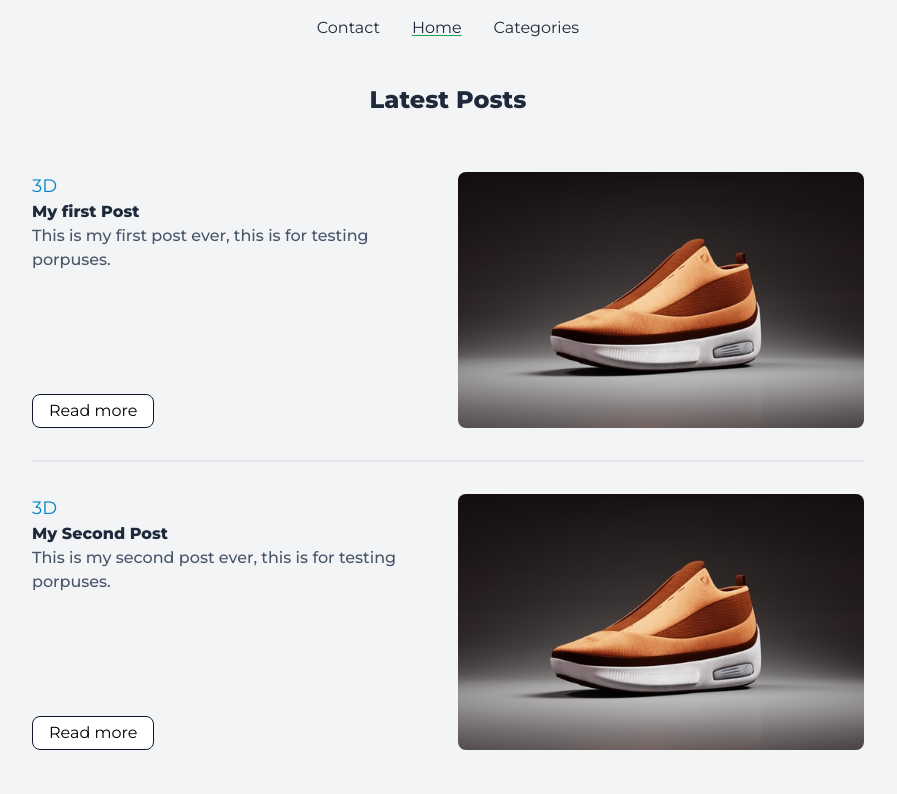
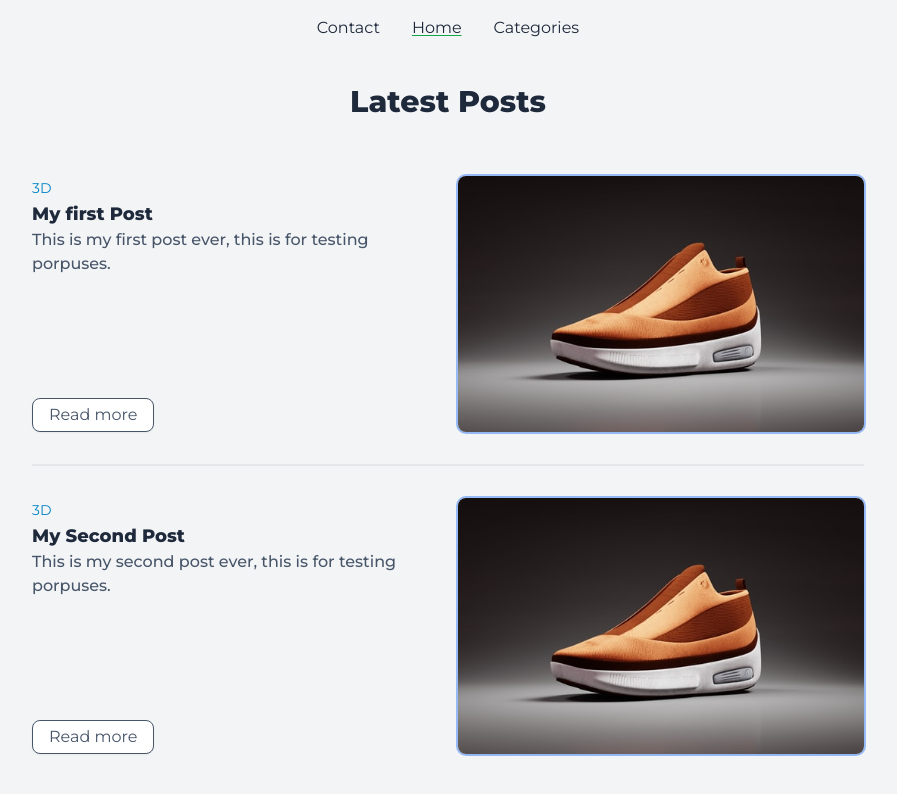
Before and after one commit to Satur01/Blog, a Next.js app: page / in a window 1280 px wide. Shown: the top 794 px of the page, without its empty margins (192-1089 px from the left). Built offline with nearby package versions, Linux system fonts and the light colour scheme.

Commit message:
Added animations, fix styles

```diff
--- a/components/ArticleItem.tsx
+++ b/components/ArticleItem.tsx
@@ -12,8 +12,8 @@ const ArticleItem = ({ post }: ArticleItemProps) => {
     <div className="flex justify-between space-x-5 py-8">
       <div className="inline-flex flex-1 flex-col items-start justify-between">
         <div>
-          <span className="text-lg text-sky-600">{post.category}</span>
-          <h3 className="font-extrabold text-slate-800">{post.title}</h3>
+          <span className="text-sm text-sky-600">{post.category}</span>
+          <h3 className="text-lg font-extrabold text-slate-800">{post.title}</h3>
           <p className="font-medium text-slate-600">{post.description}</p>
         </div>
         <Link href={`/posts/${post.slug}`} passHref>
@@ -23,7 +23,7 @@ const ArticleItem = ({ post }: ArticleItemProps) => {
         </Link>
       </div>
       <div
-        className="h-64 w-full flex-1 rounded-lg bg-cover bg-center"
+        className="h-64 w-full flex-1 rounded-lg bg-cover bg-center shadow-sm hover:scale-105 hover:rotate-3 transition-transform ring-2 hover:ring-green-600"
         style={{ backgroundImage: `url(${post.cover})` }}
       />
     </div>
--- a/components/Button.tsx
+++ b/components/Button.tsx
@@ -5,12 +5,12 @@ interface ButtonProps {
 
 const Button = ({ children, onClick }: ButtonProps) => {
   return (
-    <div
-      className="inline-flex items-center justify-center rounded-lg border border-slate-900 bg-white px-4 py-1"
+    <button
+      className="shadow-sm outline-none focus:bg-slate-900 inline-flex cursor-pointer select-none items-center justify-center rounded-lg border border-slate-600 bg-white px-4 py-1 text-slate-600 transition-colors hover:border-slate-100 hover:bg-slate-600 hover:text-slate-50"
       onClick={onClick}
     >
       {children}
-    </div>
+    </button>
   );
 };
 
--- a/components/Navbar.tsx
+++ b/components/Navbar.tsx
@@ -1,22 +1,22 @@
-import Link from "next/link";
-import { useRouter } from "next/router";
-import { classNames } from "../support/global";
+import Link from 'next/link';
+import { useRouter } from 'next/router';
+import { classNames } from '../support/global';
 
 const Routes = {
   contact: {
-    path: "/contact",
-    color: "decoration-red-600",
-    name: "Contact",
+    path: '/contact',
+    color: 'decoration-red-600',
+    name: 'Contact',
   },
   home: {
-    path: "/",
-    color: "decoration-green-600",
-    name: "Home",
+    path: '/',
+    color: 'decoration-green-600',
+    name: 'Home',
   },
   categories: {
-    path: "/categories",
-    color: "decoration-blue-600",
-    name: "Categories",
+    path: '/categories',
+    color: 'decoration-blue-600',
+    name: 'Categories',
   },
 };
 
@@ -24,14 +24,14 @@ export default function Navbar() {
   const router = useRouter();
 
   return (
-    <div className="w-full flex justify-center space-x-8 items-center pt-4 pb-3">
-      {Object.values(Routes).map((route) => (
+    <div className="flex w-full items-center justify-center space-x-8 pt-4 pb-3">
+      {Object.values(Routes).map(route => (
         <Link key={route.name} href={route.path} passHref>
           <span
             className={classNames(
-              router.asPath === route.path ? "underline" : "",
+              router.asPath === route.path ? 'underline' : '',
               route.color,
-              "cursor-pointer text-slate-800 hover:underline underline-offset-2"
+              'hover:scale-105 hover:translate-y-2 cursor-pointer text-slate-800 underline-offset-2 transition-transform duration-200 hover:underline',
             )}
           >
             {route.name}
--- a/pages/index.tsx
+++ b/pages/index.tsx
@@ -25,7 +25,7 @@ const Home = ({ posts }: InferGetStaticPropsType<typeof getStaticProps>) => {
   return (
     <Layout title="Home">
       <main className="lg:col-span-full">
-        <h2 className="mb-6 w-full text-center text-2xl font-extrabold text-slate-800">Latest Posts</h2>
+        <h2 className="mb-6 w-full text-center text-3xl font-extrabold text-slate-800">Latest Posts</h2>
         <div className="divide-y-2">
           {posts.map(post => (
             <ArticleItem key={post.title} post={post} />
--- a/pages/posts/[slug].tsx
+++ b/pages/posts/[slug].tsx
@@ -6,7 +6,6 @@ import { InferGetStaticPropsType } from 'next';
 import { GetStaticPaths } from 'next';
 import { Post } from '../../interfaces/post';
 import Layout from '../../components/Layout';
-import Image from 'next/image';
 
 export const getStaticPaths: GetStaticPaths = async () => {
   const files = fs.readdirSync(path.join('_posts'));
@@ -48,7 +47,7 @@ const PostPage = ({ post }: InferGetStaticPropsType<typeof getStaticProps>) => {
     <Layout title={post.title}>
       <main className="lg:col-span-full">
         <div
-          className="mb-6 h-96 w-full rounded-lg bg-cover bg-center"
+          className="mb-12 h-96 w-full rounded-lg bg-cover bg-center ring-2 hover:ring-green-600"
           style={{ backgroundImage: `url(${post.cover})` }}
         />
         <article dangerouslySetInnerHTML={{ __html: marked(post.content) }} className="prose lg:prose-xl" />
```
